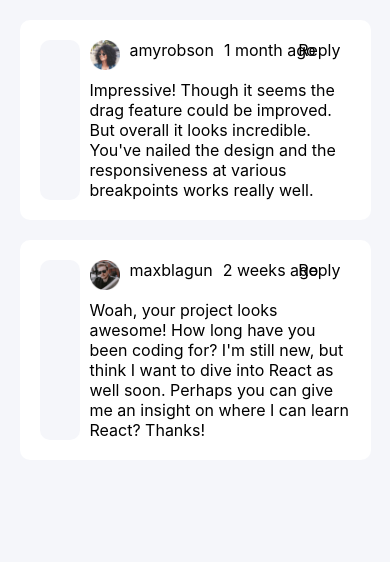
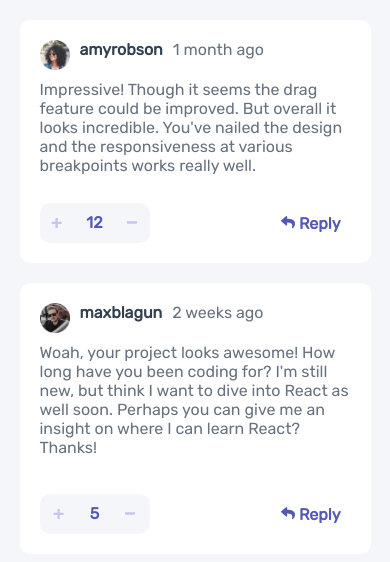
Before and after one commit to wrongbyte/comments-section, a React (Create React App) app: page / in a window 390 px wide. Shown: the top 562 px of the page. Built offline with nearby package versions, Linux system fonts and the light colour scheme.

Commit message:
finish comments layout

```diff
--- a/public/index.html
+++ b/public/index.html
@@ -9,6 +9,9 @@
       name="description"
       content="Web site created using create-react-app"
     />
+    <link rel="preconnect" href="https://fonts.googleapis.com">
+    <link rel="preconnect" href="https://fonts.gstatic.com" crossorigin>
+    <link href="https://fonts.googleapis.com/css2?family=Rubik&display=swap" rel="stylesheet">
     <link rel="apple-touch-icon" href="%PUBLIC_URL%/logo192.png" />
     <!--
       manifest.json provides metadata used when your web app is installed on a
--- a/src/App.css
+++ b/src/App.css
@@ -1,3 +1,7 @@
+* {
+  font-family: 'Rubik', sans-serif;
+}
+
 body {
   background-color: hsl(228, 33%, 97%);
 }
--- a/src/App.js
+++ b/src/App.js
@@ -18,6 +18,7 @@ function App() {
             image={comment.user.image.png}
             username={comment.user.username}
             timeSince={comment.createdAt}
+            score={comment.score}
         />
         )
       })
--- a/src/components/Comment.js
+++ b/src/components/Comment.js
@@ -7,6 +7,7 @@ export default function Comment ({
     image,
     username,
     timeSince,
+    score,
     updateScore,
     updateComment,
     setDeleteComment
@@ -17,14 +18,22 @@ export default function Comment ({
     return (
         <div className='comment'>
 
-            <div className='scoreColumn'></div>
+            <div className='scoreColumn'>
+                <img className="flex-item"src='./images/icon-plus.svg'/>
+                <span className="flex-item">{score}</span>
+                <img className="flex-item" src='./images/icon-minus.svg'/>
+            </div>
 
             <div className='contentColumn'>
                 <div className='commentHeader'>
                     <img className='avatar' src={image} alt='avatar'/>
                     <div className='username'>{username}</div>
                     <div className='timestamp'>{timeSince}</div>
-                    <div className='replyButton'>Reply</div>
+                    <div className='replyButton'>
+                        {/* Note: we are using span and image, two inline elements, to make sure they align side-by-side */}
+                    <img src='./images/icon-reply.svg' alt='reply'></img>
+                    <span> Reply</span>
+                    </div>
                 </div>
                 <div className='commentContent'>{comment}</div>
             </div>
--- a/src/components/comment.css
+++ b/src/components/comment.css
@@ -1,22 +1,35 @@
 :root {
     --grey-background: hsl(228, 33%, 97%);
+    --blue: hsl(238, 40%, 52%);
+    --text-color: hsl(211, 10%, 45%);
+    --username-color: hsl(212, 24%, 26%);
 }
 
 .comment {
+    display: grid;
+    grid-template-columns: 1fr 10fr;
+
     position: relative;
     background-color: white;
-    padding: 20px;
+    padding: 30px;
     margin-top: 20px;
-    display: grid;
-    grid-template-columns: 1fr 10fr;
     column-gap: 10px;
     border-radius: 10px;
 }
 
 .scoreColumn {
+    display: flex;
+    flex-direction: column;
+    align-items: baseline;
+    justify-content: center;
     background-color: var(--grey-background);
     width: 40px;
+    gap: 20px;
     border-radius: 10px;
+}
+
+.flex-item {
+    margin: 0 auto;
 }
 
 .avatar {
@@ -33,7 +46,64 @@
     right: 30px;
 }
 
+/* ======= FONTS AND TYPOLOGY ======== */
+
+.username, .replyButton, .flex-item {
+    font-weight: 700;
+}
+
+.commentContent, .timestamp {
+    color: var(--text-color);
+}
+
+.username {
+    color: var(--username-color);
+}
+
+.replyButton, .flex-item {
+    color: var(--blue);
+}
+
+
 .commentHeader {
     display: flex;
     margin-bottom: 10px;
 }
+
+
+/* Make the reply button and scores button responsive */
+@media (max-width: 500px) {
+    .comment {
+        display: grid;
+        grid-template-rows: 2fr 1fr;
+        grid-template-columns: 1fr;
+
+        position: relative;
+        background-color: white;
+        padding: 20px;
+        margin-top: 20px;
+        column-gap: 10px;
+        border-radius: 10px;
+    }
+
+    .scoreColumn {
+        display: flex;
+        flex-direction: row;
+        height: 40px;
+        width: 90px;
+        position: absolute;
+        bottom: 20px;
+        left: 20px;
+        align-items: center;
+        justify-content: center;
+        padding-left: 10px;
+        padding-right: 10px;
+        background-color: var(--grey-background);
+    }
+
+    .replyButton {
+        position: absolute;
+        right: 30px;
+        bottom: 30px;
+    }
+}
```
